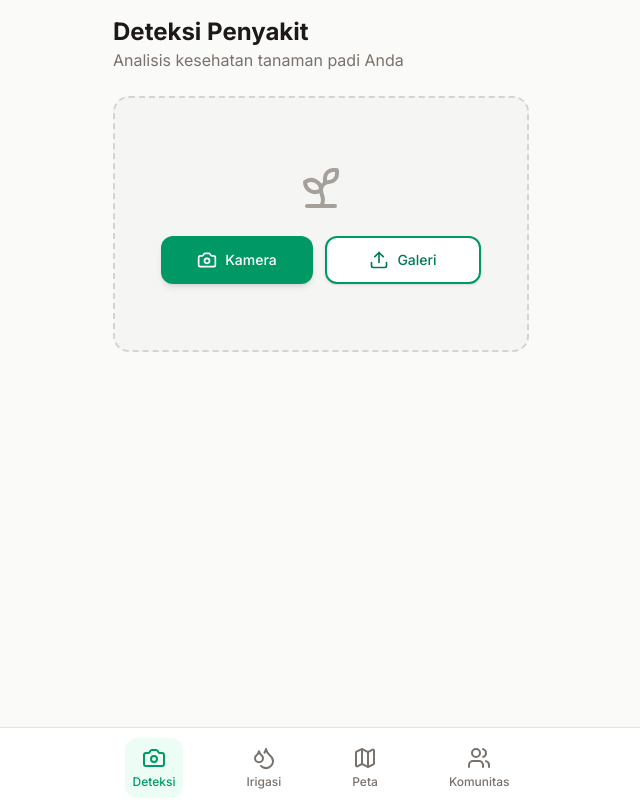
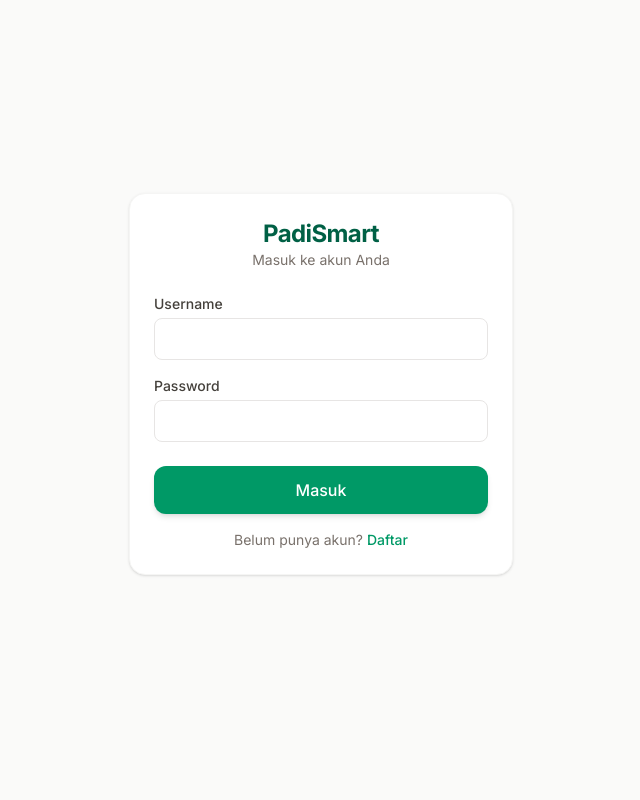
Before and after one commit to shock-17/PadiSmart, a React (Vite) app in the folder padiguardGOOGLEAI/: page / in a window 1280 px wide. Shown: the whole page, without its empty margins (319-959 px from the left). Built offline with nearby package versions, Linux system fonts and the light colour scheme.

Commit message:
Update App.tsx

```diff
--- a/padiguardGOOGLEAI/src/App.tsx
+++ b/padiguardGOOGLEAI/src/App.tsx
@@ -68,6 +68,12 @@ interface Schedule {
   polygon?: string;
 }
 
+interface User {
+  username: string;
+  lat: number;
+  lng: number;
+}
+
 interface DiseaseReport {
   id: number;
   farmerName: string;
@@ -78,6 +84,97 @@ interface DiseaseReport {
 }
 
 // --- Components ---
+
+const SimpleLocationPicker = ({ position, setPosition }: { position: [number, number], setPosition: (pos: [number, number]) => void }) => {
+  useMapEvents({
+    click(e) {
+      setPosition([e.latlng.lat, e.latlng.lng]);
+    },
+  });
+  return <Marker position={position} />;
+};
+
+const AuthPage = ({ onLogin }: { onLogin: (u: User) => void }) => {
+  const [isLogin, setIsLogin] = useState(true);
+  const [username, setUsername] = useState('');
+  const [password, setPassword] = useState('');
+  const [lat, setLat] = useState(-6.2088);
+  const [lng, setLng] = useState(106.8456);
+  const [loading, setLoading] = useState(false);
+
+  useEffect(() => {
+    if (!isLogin && navigator.geolocation) {
+       navigator.geolocation.getCurrentPosition(pos => {
+          setLat(pos.coords.latitude);
+          setLng(pos.coords.longitude);
+       }, () => {});
+    }
+  }, [isLogin]);
+
+  const handleSubmit = async (e: FormEvent) => {
+    e.preventDefault();
+    setLoading(true);
+    try {
+      if (isLogin) {
+        const res = await axios.post('/api/auth/login', { username, password });
+        onLogin(res.data.user);
+      } else {
+        const res = await axios.post('/api/auth/register', { username, password, lat, lng });
+        onLogin(res.data.user);
+      }
+    } catch (error: any) {
+      alert(error.response?.data?.error || 'Terjadi kesalahan');
+    } finally {
+      setLoading(false);
+    }
+  };
+
+  return (
+    <div className="min-h-screen bg-stone-50 p-4 flex flex-col justify-center items-center pb-12">
+       <form onSubmit={handleSubmit} className="bg-white p-6 rounded-2xl shadow-sm border border-stone-100 max-w-sm w-full">
+          <div className="text-center mb-6">
+            <h1 className="text-2xl font-black text-emerald-800 tracking-tight">PadiSmart</h1>
+            <p className="text-stone-500 text-sm">{isLogin ? 'Masuk ke akun Anda' : 'Daftar akun baru'}</p>
+          </div>
+
+          <div className="space-y-4">
+            <div>
+              <label className="block text-sm font-medium text-stone-700 mb-1">Username</label>
+              <input type="text" required className="w-full p-2 border border-stone-200 rounded-lg" value={username} onChange={e => setUsername(e.target.value)} />
+            </div>
+            <div>
+              <label className="block text-sm font-medium text-stone-700 mb-1">Password</label>
+              <input type="password" required className="w-full p-2 border border-stone-200 rounded-lg" value={password} onChange={e => setPassword(e.target.value)} />
+            </div>
+
+            {!isLogin && (
+              <div>
+                <label className="block text-sm font-medium text-stone-700 mb-1 flex items-center gap-2">
+                  <MapPin size={16} /> Titik Default Lahan
+                </label>
+                <div className="h-40 rounded-lg overflow-hidden border border-stone-200 z-0 relative">
+                  <MapContainer center={[lat, lng]} zoom={13} scrollWheelZoom={false} className="h-full w-full">
+                    <TileLayer url="https://{s}.tile.openstreetmap.org/{z}/{x}/{y}.png" />
+                    <SimpleLocationPicker position={[lat, lng]} setPosition={(p) => { setLat(p[0]); setLng(p[1]); }} />
+                  </MapContainer>
+                </div>
+                <p className="text-xs text-stone-500 mt-1">Tap pada peta untuk menentukan lokasi sawah Anda.</p>
+              </div>
+            )}
+          </div>
+
+          <button type="submit" disabled={loading} className="w-full bg-emerald-600 text-white py-3 rounded-xl font-medium mt-6 disabled:opacity-50 shadow-md">
+            {loading ? 'Memproses...' : (isLogin ? 'Masuk' : 'Daftar')}
+          </button>
+
+          <p className="text-center text-sm text-stone-500 mt-4">
+            {isLogin ? 'Belum punya akun? ' : 'Sudah punya akun? '}
+            <button type="button" onClick={() => { setIsLogin(!isLogin); setUsername(''); setPassword(''); }} className="text-emerald-600 font-medium">{isLogin ? 'Daftar' : 'Masuk'}</button>
+          </p>
+       </form>
+    </div>
+  );
+}
 
 const Navigation = ({ activeTab, setTab }: { activeTab: Tab, setTab: (t: Tab) => void }) => (
   <nav className="fixed bottom-0 left-0 right-0 bg-white border-t border-stone-200 pb-safe pt-2 px-4 z-50 shadow-lg">
@@ -114,14 +211,16 @@ const Navigation = ({ activeTab, setTab }: { activeTab: Tab, setTab: (t: Tab) =>
   </nav>
 );
 
-const DetectionFeature = () => {
+const DetectionFeature = ({ currentUser, onLogout }: { currentUser: User, onLogout: () => void }) => {
   const [imgSrc, setImgSrc] = useState<string | null>(null);
   const [analyzing, setAnalyzing] = useState(false);
   const [result, setResult] = useState<AnalysisResult | null>(null);
   const [cameraOpen, setCameraOpen] = useState(false);
 
-  const [farmerName, setFarmerName] = useState('');
+  const [farmerName, setFarmerName] = useState(currentUser.username);
   const [reporting, setReporting] = useState(false);
+  const [reportLat, setReportLat] = useState(currentUser.lat);
+  const [reportLng, setReportLng] = useState(currentUser.lng);
   const fileInputRef = useRef<HTMLInputElement>(null);
 
   const handleFileUpload = (e: React.ChangeEvent<HTMLInputElement>) => {
@@ -164,42 +263,31 @@ const DetectionFeature = () => {
   const handleReport = async () => {
     if (!farmerName) return;
     setReporting(true);
-    if (!navigator.geolocation) {
-       alert('Geolocation tidak didukung oleh browser Anda');
-       setReporting(false);
-       return;
-    }
 
-    navigator.geolocation.getCurrentPosition(
-      async (pos) => {
     try {
       await axios.post('/api/reports', {
         farmerName,
         diseaseName: result?.condition,
-            lat: pos.coords.latitude,
-            lng: pos.coords.longitude,
+        lat: reportLat,
+        lng: reportLng,
         date: new Date().toISOString()
       });
       alert('Berhasil melaporkan ke peta!');
-          setFarmerName('');
     } catch(e) {
       alert('Gagal melaporkan');
     } finally {
       setReporting(false);
     }
-      },
-      () => {
-        alert('Gagal mendapatkan lokasi. Pastikan izin lokasi aktif.');
-        setReporting(false);
-      }
-    );
   };
 
   return (
     <div className="p-4 pb-24 max-w-md mx-auto">
-      <header className="mb-6">
+      <header className="mb-6 flex justify-between items-center">
+        <div>
           <h1 className="text-2xl font-bold text-stone-900">Deteksi Penyakit</h1>
           <p className="text-stone-500">Analisis kesehatan tanaman padi Anda</p>
+        </div>
+        <button onClick={onLogout} className="text-xs font-semibold text-rose-600 bg-rose-50 px-3 py-2 rounded-lg">Logout</button>
       </header>
 
       {!imgSrc && !cameraOpen && (
@@ -325,23 +413,24 @@ const DetectionFeature = () => {
           {result.condition !== 'Healthy' && (
             <div className="border-t border-stone-100 pt-4 mt-4">
               <h3 className="text-sm font-semibold text-stone-700 mb-2">Laporkan Temuan di Peta</h3>
-              <div className="flex gap-2">
-                <input
-                  type="text"
-                  placeholder="Nama Anda"
-                  className="flex-1 p-2 border border-stone-200 rounded-lg text-sm"
-                  value={farmerName}
-                  onChange={e => setFarmerName(e.target.value)}
-                />
+              <p className="text-xs text-stone-500 mb-2">
+                Lokasi diambil dari titik default/lahan yang Anda daftarkan. Anda dapat menggeser pin jika titik temuan berbeda:
+              </p>
+
+              <div className="h-40 rounded-lg overflow-hidden border border-stone-200 z-0 relative mb-3">
+                <MapContainer center={[reportLat, reportLng]} zoom={15} scrollWheelZoom={false} className="h-full w-full">
+                  <TileLayer url="https://{s}.tile.openstreetmap.org/{z}/{x}/{y}.png" />
+                  <SimpleLocationPicker position={[reportLat, reportLng]} setPosition={(p) => { setReportLat(p[0]); setReportLng(p[1]); }} />
+                </MapContainer>
+              </div>
+
               <button
                 onClick={handleReport}
-                  disabled={!farmerName || reporting}
-                  className="bg-red-500 text-white px-4 py-2 rounded-lg text-sm font-medium disabled:opacity-50"
+                disabled={reporting}
+                className="w-full bg-red-500 text-white py-3 rounded-xl text-sm font-medium shadow-md disabled:opacity-50"
               >
-                  {reporting ? 'Melapor...' : 'Laporkan'}
+                {reporting ? 'Melapor...' : 'Laporkan Area Ini'}
               </button>
-              </div>
-              <p className="text-xs text-stone-500 mt-2">Agar petani lain dapat mewaspadai penyebaran penyakit ini.</p>
             </div>
           )}
         </motion.div>
@@ -567,18 +656,18 @@ const LocationPicker = ({ formData, setFormData }: any) => {
   );
 };
 
-const CommunityFeature = () => {
+const CommunityFeature = ({ currentUser }: { currentUser: User }) => {
   const [schedules, setSchedules] = useState<Schedule[]>([]);
 
   // Form states
   const [showForm, setShowForm] = useState(false);
   const [formData, setFormData] = useState({
-    farmerName: '',
+    farmerName: currentUser.username,
     variety: 'Ciherang',
     plantingDate: format(new Date(), 'yyyy-MM-dd'),
     areaSize: 1,
-    lat: -6.2088,
-    lng: 106.8456,
+    lat: currentUser.lat,
+    lng: currentUser.lng,
     polygon: [] as [number, number][],
     drawingPolygon: false
   });
@@ -670,10 +759,9 @@ const CommunityFeature = () => {
                   <label className="block text-sm font-medium text-stone-700 mb-1">Nama Petani</label>
                   <input
                     type="text"
-                    required
-                    className="w-full p-2 border border-stone-200 rounded-lg"
+                    readOnly
+                    className="w-full p-2 border border-stone-200 rounded-lg bg-stone-100 text-stone-500 cursor-not-allowed"
                     value={formData.farmerName}
-                    onChange={e => setFormData({...formData, farmerName: e.target.value})}
                   />
                 </div>
                 <div>
@@ -754,14 +842,32 @@ const CommunityFeature = () => {
 
 export default function App() {
   const [activeTab, setActiveTab] = useState<Tab>('detect');
+  const [currentUser, setCurrentUser] = useState<User | null>(() => {
+    const saved = localStorage.getItem('padismart_user');
+    return saved ? JSON.parse(saved) : null;
+  });
+
+  const handleLogin = (user: User) => {
+    setCurrentUser(user);
+    localStorage.setItem('padismart_user', JSON.stringify(user));
+  };
+
+  const handleLogout = () => {
+    setCurrentUser(null);
+    localStorage.removeItem('padismart_user');
+  };
+
+  if (!currentUser) {
+    return <AuthPage onLogin={handleLogin} />;
+  }
 
   return (
     <div className="min-h-screen bg-stone-50 font-sans text-stone-900">
       <main>
-        {activeTab === 'detect' && <DetectionFeature />}
+        {activeTab === 'detect' && <DetectionFeature currentUser={currentUser} onLogout={handleLogout} />}
         {activeTab === 'irrigation' && <IrrigationFeature />}
         {activeTab === 'map' && <MapFeature />}
-        {activeTab === 'community' && <CommunityFeature />}
+        {activeTab === 'community' && <CommunityFeature currentUser={currentUser} />}
       </main>
       <Navigation activeTab={activeTab} setTab={setActiveTab} />
     </div>
```
Lines whose indentation alone changed are shown as unchanged.
